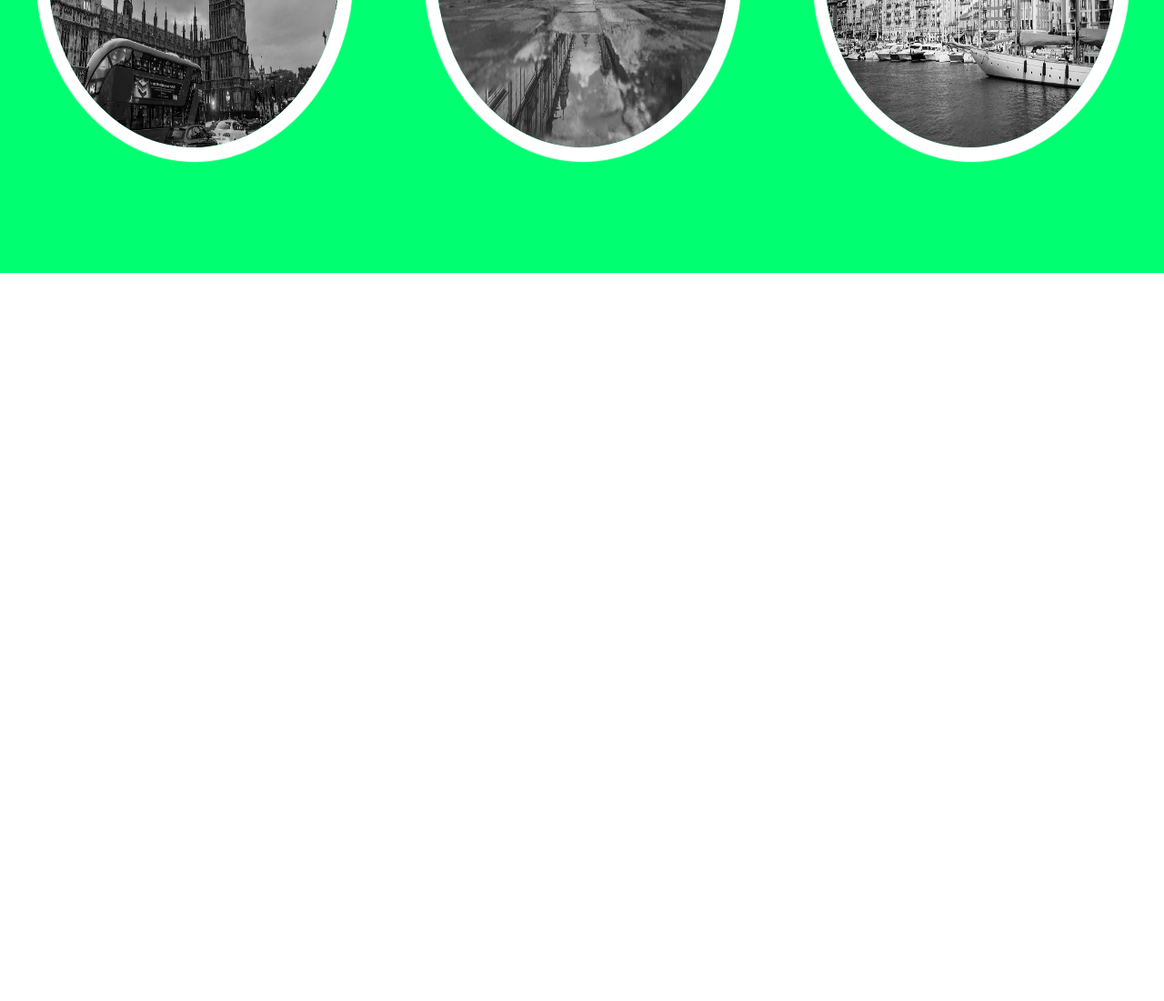
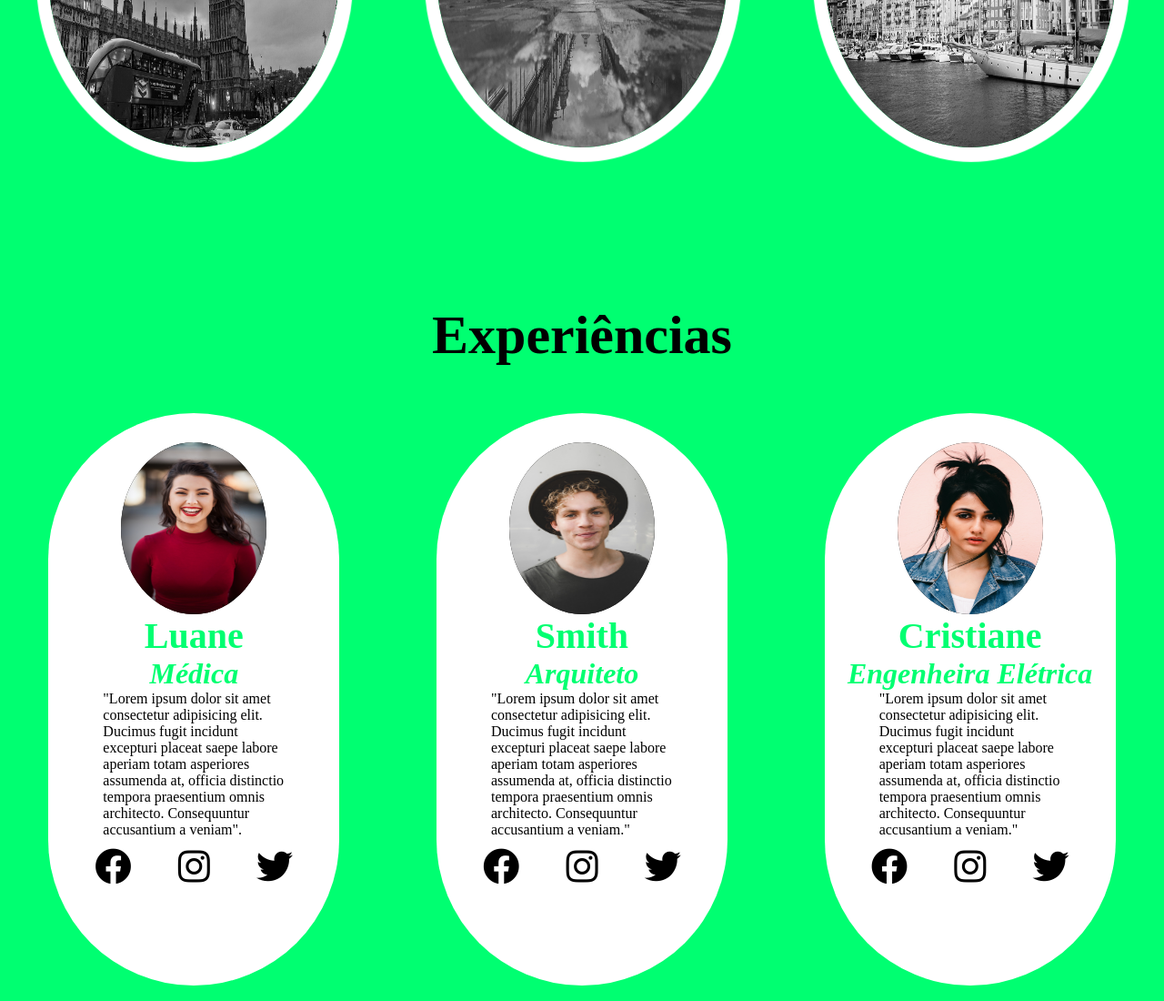
Before and after one commit to Danilomunhe/Airplus_Travel, a plain HTML site: page HTML/index.html in a window 1280 px wide. Shown: the part 2100-3200 px from the top of the page at 91% size. Before the commit the page ends 2400 px from the top, so only its background shows below. Drawn offline with nearby package versions, Linux system fonts and the light colour scheme.

Commit message:
Section experiencias finalizada

```diff
--- /dev/null
+++ b/CSS/experiencias.css
@@ -0,0 +1,75 @@
+.experiencias{
+    width: 100vw;
+    height: 100vh;
+    display: flex;
+    flex-direction: column;
+    background-color: #00ff71;
+}
+.experiencias-container{
+    width: 100%;
+    height: 90%;
+    display: flex;
+    align-items: center;
+    justify-content: space-around;
+}
+.card-experiencias{
+    width: 25%;
+    height: 95%;
+    background-color: white;
+    border-radius: 1000px 1000px 1000px 1000px;
+    display: flex;
+    flex-direction: column;
+    align-items: center;
+}
+.imagem{
+    width: 50%;
+    height: 30%;
+    margin-top: 10%;
+    background-color: black;
+    border-bottom-left-radius: 100%;
+    border-bottom-right-radius:100%;
+    border-top-right-radius: 100%;
+    border-top-left-radius: 100%;
+}
+.imagem img{
+    width: 100%;
+    height: 100%;
+    border-bottom-left-radius: 100%;
+    border-bottom-right-radius:100%;
+    border-top-right-radius: 100%;
+    border-top-left-radius: 100%;
+}
+.textos-card{
+    display: flex;
+    flex-direction: column;
+    justify-content: center;
+    align-items: center;
+}
+.textos-card p {
+    width: 200px;
+    font-size: 1rem;
+}
+.textos-card h2{
+    font-size: 2.5rem;
+    color: #00ff71;
+}
+.textos-card h3{
+    font-size: 2rem;
+    font-style: italic;
+    color: #00ff71;
+}
+.redes-sociais{
+    width: 100%;
+    height: 10%;
+    display: flex;
+    align-items: center;
+    justify-content: space-evenly;
+}
+.redes-sociais i {
+    font-size: 2.5rem;
+    cursor: pointer;
+    transition: all 1s;
+}
+.redes-sociais i:hover{
+    color: #00ff71;
+}
--- a/HTML/index.html
+++ b/HTML/index.html
@@ -9,6 +9,7 @@
     <link rel="stylesheet" href="../CSS/banner.css">
     <link rel="stylesheet" href="../CSS/transportes.css">
     <link rel="stylesheet" href="../CSS/lugares.css">
+    <link rel="stylesheet" href="../CSS/experiencias.css">
     <script src="https://unpkg.com/aos@2.3.1/dist/aos.js"></script>
     <title>Airplus Travel</title>
 </head>
@@ -100,8 +101,59 @@
             <img src="../IMG/nice.jpg" alt="">
             </a>
         </div>
-
     </div>
+    </section>
+    <section class="experiencias">
+        <header>
+            <h2>Experiências</h2>
+        </header>
+        <div class="experiencias-container">
+            <div class="card-experiencias">
+                <div class="imagem">
+                    <img src="../IMG/mulher.jpg" alt="">
+                </div>
+                <div class="textos-card">
+                    <h2>Luane</h2>
+                    <h3>Médica</h3>
+                    <p>"Lorem ipsum dolor sit amet consectetur adipisicing elit. Ducimus fugit incidunt excepturi placeat saepe labore aperiam totam asperiores assumenda at, officia distinctio tempora praesentium omnis architecto. Consequuntur accusantium a veniam".</p>
+                </div>
+                <div class="redes-sociais">
+                    <a href="https://pt-br.facebook.com/" target="blank"><i class="fab fa-facebook"></i></a>
+                    <a href="https://www.instagram.com/" target="blank"><i class="fab fa-instagram"></i></a>
+                    <a href="https://twitter.com/" target="blank"><i class="fab fa-twitter"></i></a>
+                </div>
+            </div>
+            <div class="card-experiencias">
+                <div class="imagem">
+                    <img src="../IMG/homem.jpg" alt="">
+                </div>
+                <div class="textos-card">
+                    <h2>Smith</h2>
+                    <h3>Arquiteto</h3>
+                    <p>"Lorem ipsum dolor sit amet consectetur adipisicing elit. Ducimus fugit incidunt excepturi placeat saepe labore aperiam totam asperiores assumenda at, officia distinctio tempora praesentium omnis architecto. Consequuntur accusantium a veniam."</p>
+                </div>
+                <div class="redes-sociais">
+                    <a href="https://pt-br.facebook.com/" target="blank"><i class="fab fa-facebook"></i></a>
+                    <a href="https://www.instagram.com/" target="blank"><i class="fab fa-instagram"></i></a>
+                    <a href="https://twitter.com/" target="blank"><i class="fab fa-twitter"></i></a>
+                </div>
+            </div>
+            <div class="card-experiencias">
+                <div class="imagem">
+                    <img src="../IMG/mulher2.jpg" alt="">
+                </div>
+                <div class="textos-card">
+                    <h2>Cristiane</h2>
+                    <h3>Engenheira Elétrica</h3>
+                    <p>"Lorem ipsum dolor sit amet consectetur adipisicing elit. Ducimus fugit incidunt excepturi placeat saepe labore aperiam totam asperiores assumenda at, officia distinctio tempora praesentium omnis architecto. Consequuntur accusantium a veniam."</p>
+                </div>
+                <div class="redes-sociais">
+                    <a href="https://pt-br.facebook.com/" target="blank"><i class="fab fa-facebook"></i></a>
+                    <a href="https://www.instagram.com/" target="blank"><i class="fab fa-instagram"></i></a>
+                    <a href="https://twitter.com/" target="blank"><i class="fab fa-twitter"></i></a>
+                </div>
+            </div>
+        </div>
     </section>
 </body>
 </html>
```
Also changed, not shown: IMG/homem.jpg (added), IMG/mulher.jpg (added), IMG/mulher2.jpg (added).
